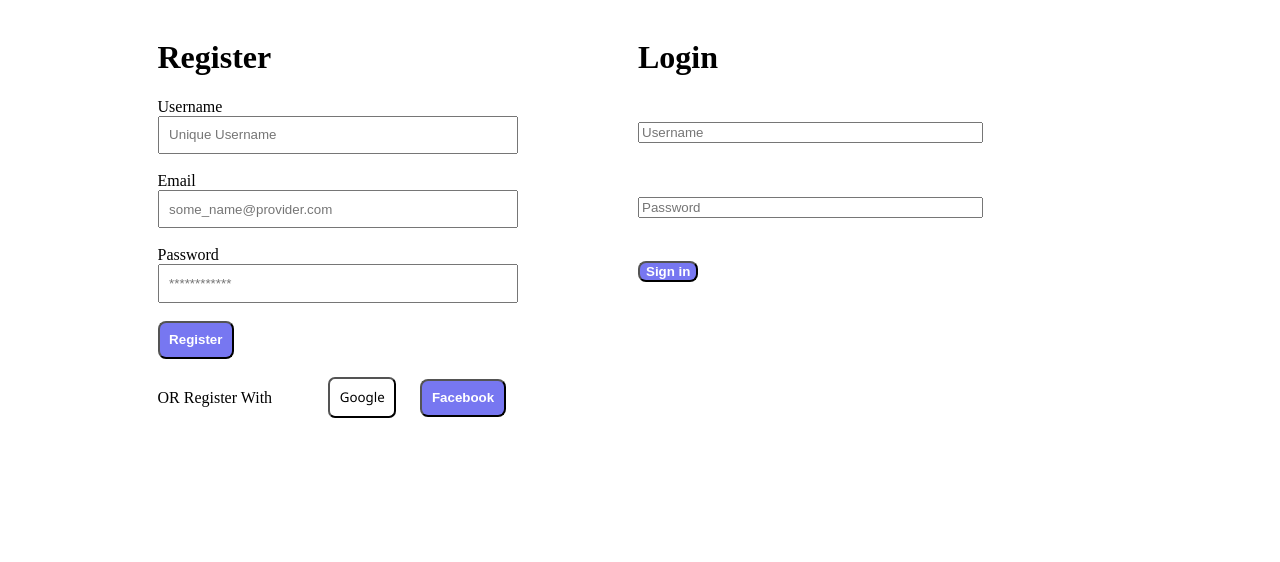
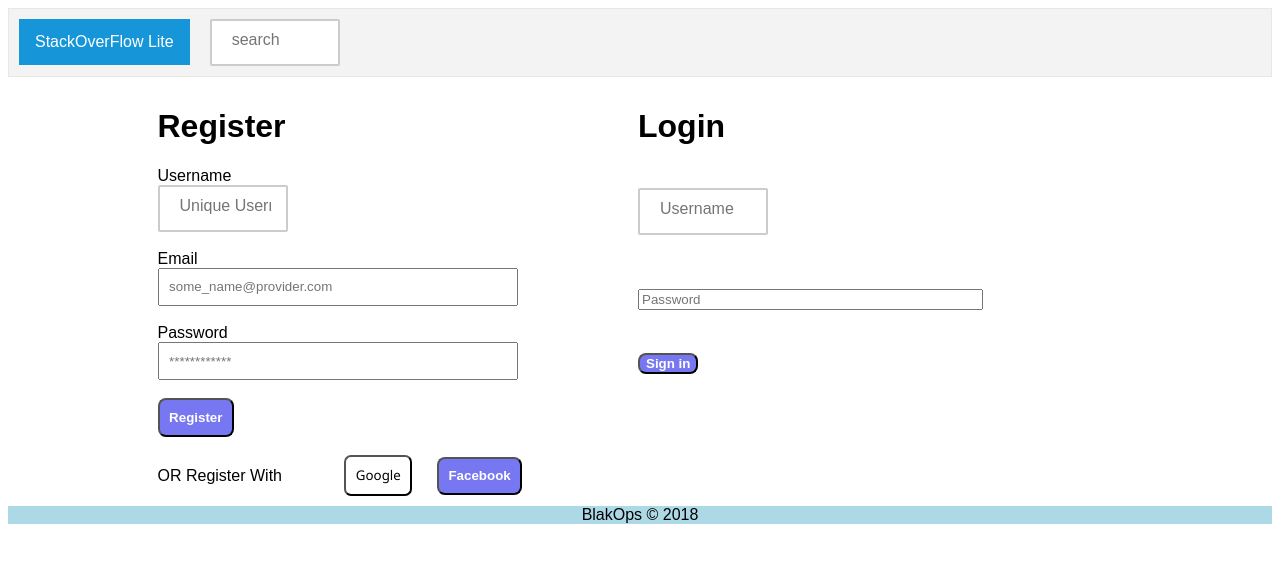
Before and after one commit to blakops/StackOverflow-Lite, a plain HTML site: page auth/join.html in a window 1280 px wide. Drawn offline with Linux system fonts and the light colour scheme; files that its build step writes are made by us from their sources.

Commit message:
[Feature #160924687] Have added a navigation bar to the join.html

```diff
--- a/auth/join.html
+++ b/auth/join.html
@@ -5,6 +5,7 @@
     <meta charset="UTF-8">
     <meta name="viewport" content="width=device-width, initial-scale=1.0">
     <meta http-equiv="X-UA-Compatible" content="ie=edge">
+    <link rel="stylesheet" href="css/style.css" type="text/css">
     <title>StackOverflow-Lite</title>
     <style>
         .grid-container {
@@ -43,12 +44,86 @@
                 background-color: #ffffff;
                 font-family: 'Segoe UI', Tahoma, Geneva, Verdana, sans-serif
             }
+            ul {
+                list-style-type: none;
+                margin: 0;
+                padding: 0;
+                overflow: hidden;
+                border: 1px solid #e7e7e7;
+                background-color: #f3f3f3;
+
+            }
+
+            li {
+                float: left;
+            }
+
+            li a {
+                display: block;
+                color: #666;
+                text-align: center;
+                padding: 14px 16px;
+                text-decoration: none;
+            }
+
+            li a:hover:not(.active) {
+                background-color: #1696d8;
+                opacity:0.8;
+            }
+
+            li a.active {
+                color: white;
+                background-color: #1696d8;
+                margin: 10px;
+
+
+            }
+            input[type=text] {
+                width: 130px;
+                box-sizing: border-box;
+                border: 2px solid #ccc;
+                border-radius: 2px;
+                font-size: 16px;
+                background-color: white;
+                background-position: 10px 10px;
+                background-repeat: no-repeat;
+                padding: 10px 15px 15px 20px;
+
+                transition: width 0.4s ease-in-out;
+            }
+
+            input[type=text]:focus {
+                width: 100%;
+            }
+            .login {
+            float: right;
+            margin: 10px;
+            }
+            .signup {
+            float: right;
+            margin: 10px;
+            }
+            .search {
+            margin: 10px;
+            }
+
+            .item4 {
+            background: lightblue;
+            grid-area: footer;
+            text-align: center;
+            }
+
     </style>
 </head>
 
 <body>
     <!-- Navigation bar goes here -->
-
+    <ul>
+        <li><a href="index.html" class="active" href="#home">StackOverFlow Lite</a></li>
+        <li class="search"><input type="text" name="search" placeholder="search" maxlength="260"><br></li>
+        <!-- <li class="login"><a href="join.html">LOGIN</a></li>
+        <li class="signup"><a href="join.html">SIGN UP</a></li> -->
+      </ul>
     <!-- Body wrapper goes here -->
     <div class="grid-container">
         <div class="grid-item"></div>
@@ -111,6 +186,7 @@
 
 
     <!-- Footer Goes here -->
+    <div class="item4">BlakOps ©  2018</div>
 </body>
 
 </html>
```
